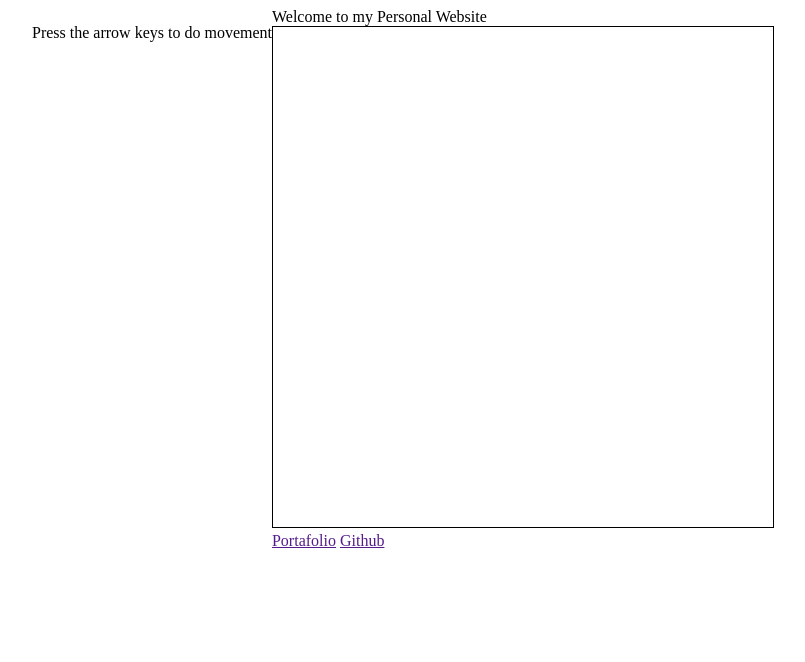
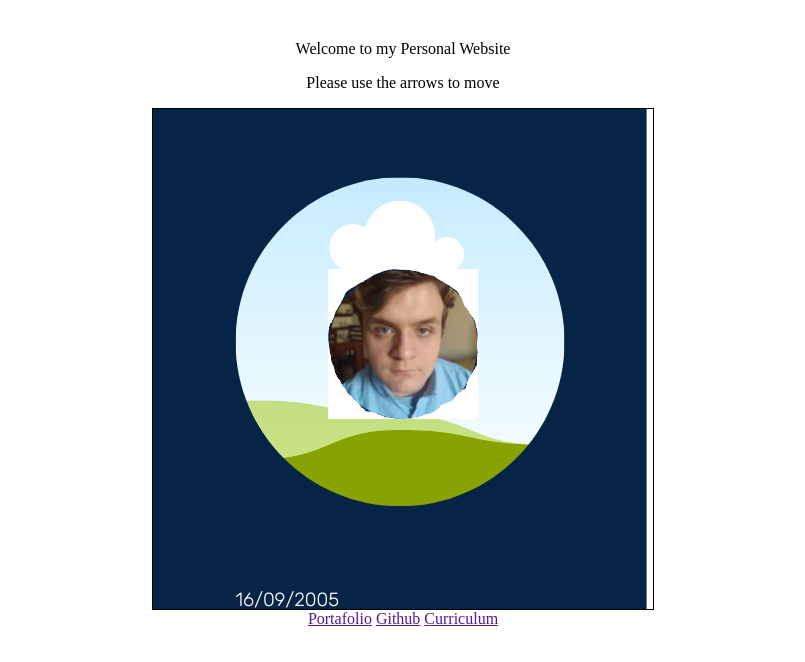
Before and after one commit to MBlancoBarcelo/Personal_Website, a website built with Vite: page index.html in a window 1280 px wide. Shown: the whole page, without its empty margins (237-1042 px from the left). Built offline with nearby package versions, Linux system fonts and the light colour scheme; files whose address does not match are found by name.

Commit message:
canvas hecho falta portafolio y cv

```diff
--- a/index.html
+++ b/index.html
@@ -9,16 +9,14 @@
   </head>
   <body>
     <div id="contenedor">
-
-    <div id="controlles">
-      <p>Press the arrow keys to do movement</p>
-    </div>
     <div id="principal">
       <header>Welcome to my Personal Website </header>
+      <p>Please use the arrows to move</p>
       <canvas id="canvas" width="500" height="500" style="border: 1px black solid;"></canvas>
       <div id="links">
         <a href="">Portafolio</a>
         <a href="">Github</a>
+        <a href="">Curriculum</a>
       </div>
     </div>
 
--- a/src/estilos.css
+++ b/src/estilos.css
@@ -1,4 +1,14 @@
-#contenedor{
+#contenedor {
     display: flex;
+
+    padding: 2rem;
+}
+
+
+#principal {
+    flex: 1;
+    display: flex;
+    flex-direction: column;
     justify-content: center;
+    align-items: center;
 }
--- a/src/main.js
+++ b/src/main.js
@@ -40,7 +40,7 @@ let keys = getKeys();
 
 async function main() {
   background = await loadImage("./img/cv.png");
-  playerImage = await loadImage("./img/placeholder.PNG");
+  playerImage = await loadImage("./img/micaralit.PNG");
 
   requestAnimationFrame(mainLoop);
 
```
